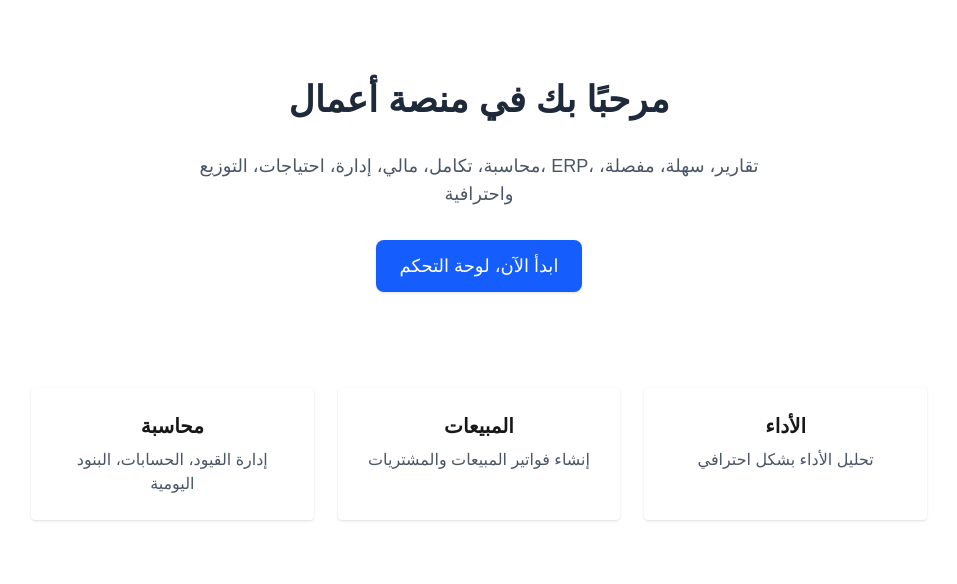
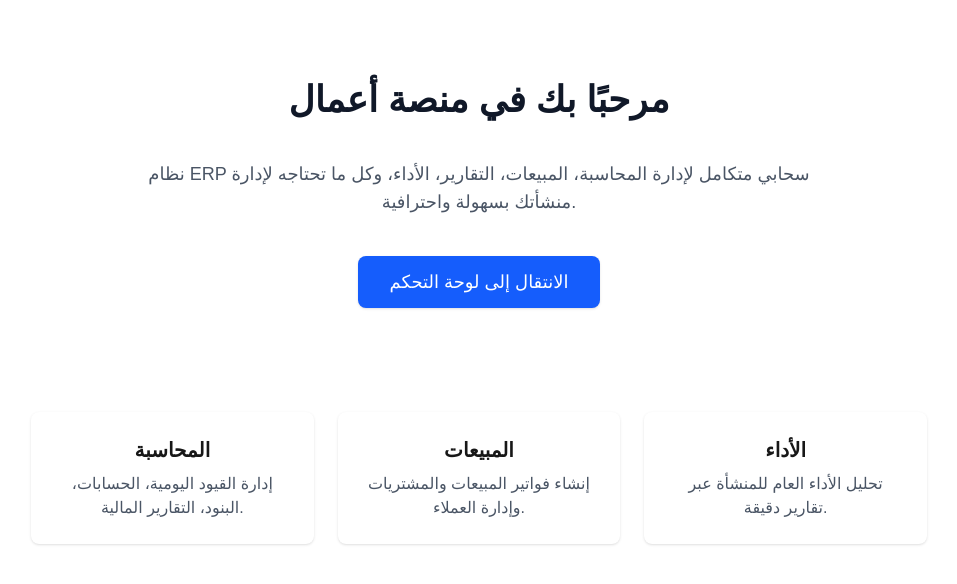
Before and after one commit to nawaqel2025-crypto/a3maly-platform, a Next.js app: page / in a window 1280 px wide. Shown: the top 584 px of the page, without its empty margins (161-1118 px from the left). Built offline with nearby package versions, Linux system fonts and the light colour scheme.

Commit message:
Fix homepage

```diff
--- a/app/page.tsx
+++ b/app/page.tsx
@@ -1,37 +1,41 @@
 export default function Home() {
   return (
-    <div className="flex flex-col items-center text-center gap-8 mt-20">
-      <h1 className="text-4xl font-bold text-gray-800">
+    <main className="flex flex-col items-center text-center gap-10 py-20">
+
+      <h1 className="text-4xl font-bold text-gray-900">
         مرحبًا بك في منصة أعمال
       </h1>
 
-      <p className="text-lg text-gray-600 max-w-xl">
-        محاسبة، تكامل، مالي، إدارة، احتياجات، التوزيع، ERP، تقارير، سهلة، مفصلة، واحترافية
+      <p className="text-lg text-gray-600 max-w-2xl">
+        نظام ERP سحابي متكامل لإدارة المحاسبة، المبيعات، التقارير، الأداء، وكل ما تحتاجه لإدارة منشأتك بسهولة واحترافية.
       </p>
 
       <a
         href="/dashboard"
-        className="bg-blue-600 text-white px-6 py-3 rounded-lg text-lg shadow hover:bg-blue-700 transition"
+        className="bg-blue-600 text-white px-8 py-3 rounded-lg text-lg shadow hover:bg-blue-700 transition"
       >
-        ابدأ الآن، لوحة التحكم
+        الانتقال إلى لوحة التحكم
       </a>
 
-      <div className="mt-16 grid grid-cols-1 md:grid-cols-3 gap-6 max-w-4xl">
-        <div className="bg-white p-6 shadow rounded">
-          <h3 className="text-xl font-bold mb-2">محاسبة</h3>
-          <p className="text-gray-600">إدارة القيود، الحسابات، البنود اليومية</p>
+      <section className="grid grid-cols-1 md:grid-cols-3 gap-6 mt-16 max-w-4xl w-full">
+
+        <div className="bg-white p-6 shadow rounded-lg">
+          <h3 className="text-xl font-bold mb-2">المحاسبة</h3>
+          <p className="text-gray-600">إدارة القيود اليومية، الحسابات، البنود، التقارير المالية.</p>
         </div>
 
-        <div className="bg-white p-6 shadow rounded">
+        <div className="bg-white p-6 shadow rounded-lg">
           <h3 className="text-xl font-bold mb-2">المبيعات</h3>
-          <p className="text-gray-600">إنشاء فواتير المبيعات والمشتريات</p>
+          <p className="text-gray-600">إنشاء فواتير المبيعات والمشتريات وإدارة العملاء.</p>
         </div>
 
-        <div className="bg-white p-6 shadow rounded">
+        <div className="bg-white p-6 shadow rounded-lg">
           <h3 className="text-xl font-bold mb-2">الأداء</h3>
-          <p className="text-gray-600">تحليل الأداء بشكل احترافي</p>
+          <p className="text-gray-600">تحليل الأداء العام للمنشأة عبر تقارير دقيقة.</p>
         </div>
-      </div>
-    </div>
+
+      </section>
+
+    </main>
   );
 }
```
